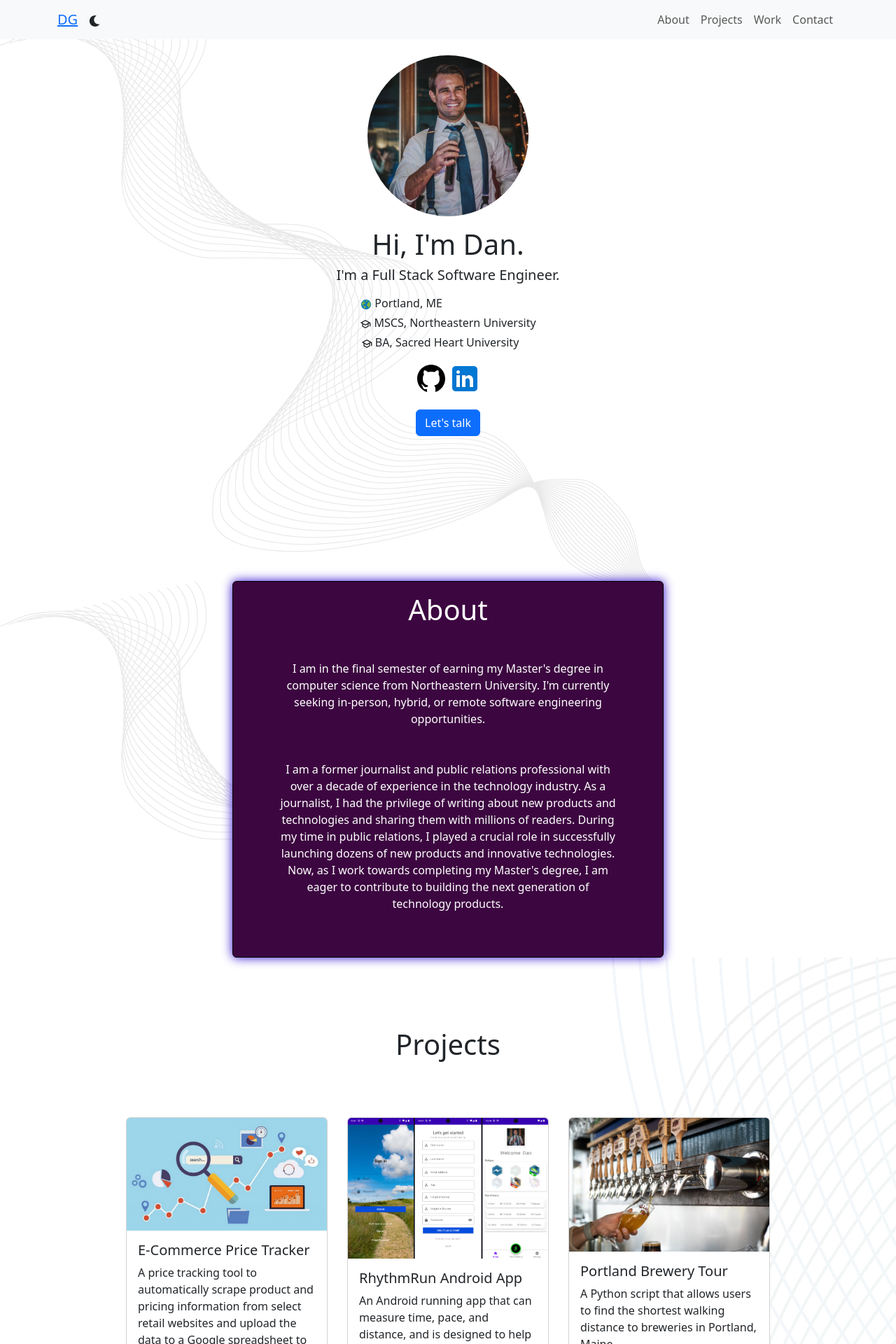
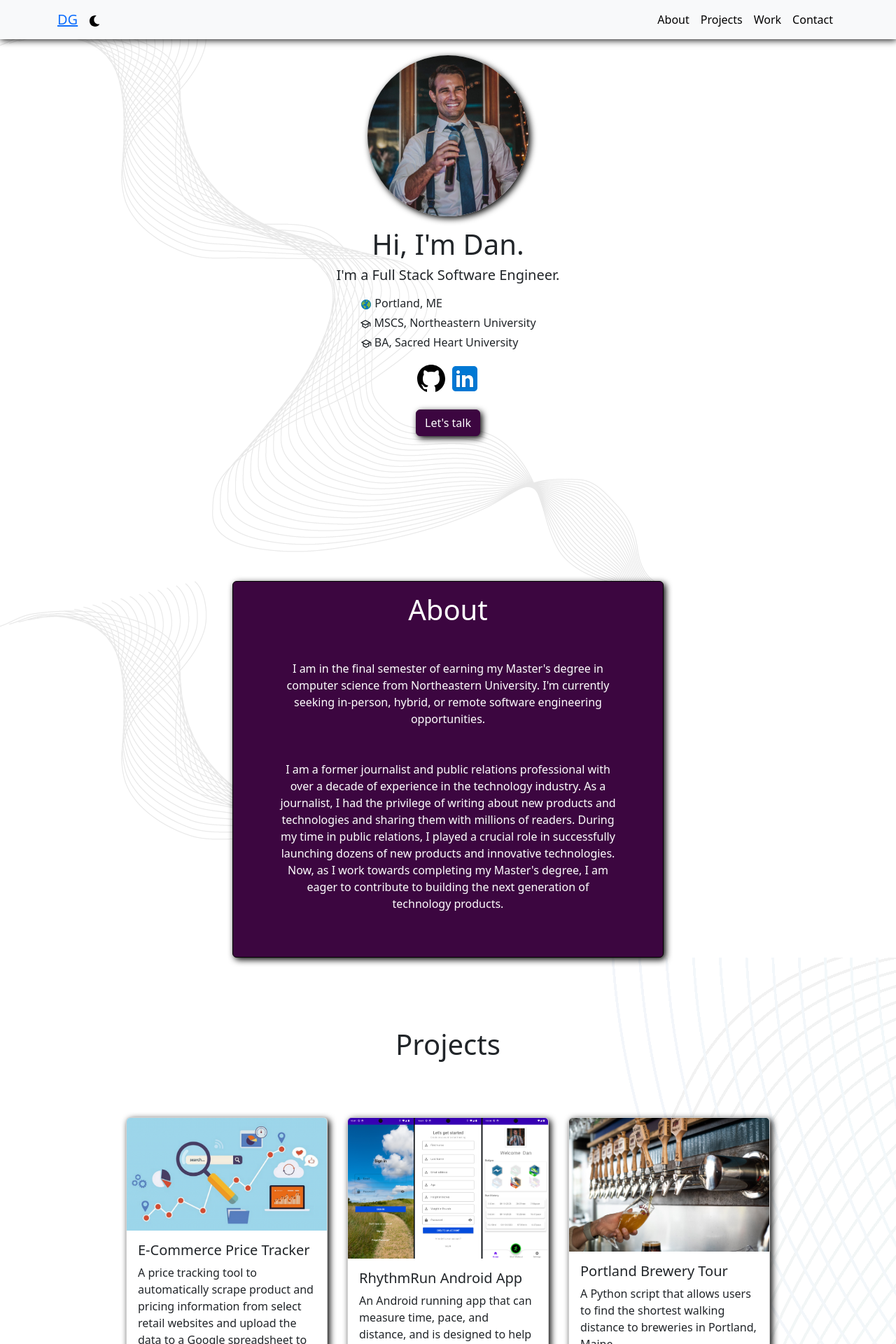
Before and after one commit to DanGraziano/PersonalWebsite, a React (Create React App) app: page / in a window 1280 px wide. Shown: the top 1920 px of the page at 70% size. Built offline with nearby package versions, Linux system fonts and the light colour scheme; some icons are missing.

Commit message:
Add box shadows for light and dark modes

```diff
--- a/src/components/about/About.css
+++ b/src/components/about/About.css
@@ -10,8 +10,6 @@
   background-attachment: fixed;
 }
 
-
-
 .card-style {
     display: flex;
     flex-direction: column;
@@ -19,6 +17,10 @@
     border: 1px solid black !important;
     background-color: #3c0640 !important;
     color: white !important;
-    border-radius: 5%;
-    box-shadow: 0px 0px 15px rgb(42, 6, 205);
+    box-shadow: 3px 3px 10px rgb(0, 0, 0);
 }
+
+.dark-theme .card-style {
+  box-shadow: 3px 3px 15px rgb(42, 6, 205);
+
+}
--- a/src/components/contact/Contact.css
+++ b/src/components/contact/Contact.css
@@ -16,3 +16,24 @@
     padding-top: 100px;
     padding-bottom: 100px;
   }
+
+  .reach-out-button {
+    cursor: pointer;
+    background-color: #3c0640 !important;
+    border: 1px solid #3c0640 !important;
+    box-shadow: 3px 3px 10px rgb(0, 0, 0);
+}
+
+.dark-theme .reach-out-button {
+    background-color: #3c0640 !important;
+    border: 1px solid #3c0640 !important;
+    box-shadow: 3px 3px 10px rgb(42, 6, 205);
+}
+
+#formName, #formBasicEmail, #formMessage {
+  box-shadow: 3px 3px 5px rgb(0, 0, 0) !important;
+}
+
+.dark-theme #formName, .dark-theme #formBasicEmail, .dark-theme #formMessage {
+  box-shadow: 3px 3px 10px rgb(42, 6, 205) !important;
+}
--- a/src/components/contact/Contact.jsx
+++ b/src/components/contact/Contact.jsx
@@ -25,7 +25,7 @@ export default function Contact({ darkMode }) {
 
                         <Form.Group className="mb-3" controlId="formName">
                             <Form.Label>Name</Form.Label>
-                            <Form.Control type="text" name="firstName" placeholder="Enter your name" required value={FormData.firstName} />
+                            <Form.Control type="text" name="name" placeholder="Enter your name" required value={FormData.firstName} />
                         </Form.Group>
 
                     <Form.Group className="mb-3" controlId="formBasicEmail">
@@ -39,7 +39,7 @@ export default function Contact({ darkMode }) {
                         </Form.Group>
 
                     <div className="d-grid gap-2 mt-4">
-                        <button className="btn btn-primary" type="submit" >Reach out</button>
+                        <button className="btn btn-primary reach-out-button" type="submit" >Reach out</button>
                     </div>
 
                     </Form>
--- a/src/components/hero/Hero.css
+++ b/src/components/hero/Hero.css
@@ -24,7 +24,7 @@
 }
 
 .school {
-    margin-right: 23px;
+    margin-right: 25px;
 }
 
 .image-column {
@@ -37,6 +37,15 @@
 
 .reach-out-button {
     cursor: pointer;
+    background-color: #3c0640 !important;
+    border: 1px solid #3c0640 !important;
+    box-shadow: 3px 3px 10px rgb(0, 0, 0);
+}
+
+.dark-theme .reach-out-button {
+    background-color: #3c0640 !important;
+    border: 1px solid #3c0640 !important;
+    box-shadow: 3px 3px 10px rgb(42, 6, 205);
 }
 
 .sub-hed-text, .hello-text {
@@ -76,3 +85,11 @@
         transform: translateY(-10px);
     }
 }
+
+.hero-image {
+    box-shadow: 3px 3px 10px rgb(0, 0, 0);
+}
+
+.dark-theme .hero-image {
+    box-shadow: 3px 3px 10px rgb(42, 6, 205);
+}
--- a/src/components/hero/Hero.jsx
+++ b/src/components/hero/Hero.jsx
@@ -33,7 +33,7 @@ export default function Hero({ darkMode }) {
                 <Row className="justify-content-center align-items-center">
 
                     <Col className="text-center image-column mb-3">
-                        <img src={Logo} height={230} width={230} alt="Dan Graziano" className="rounded-circle" />
+                        <img src={Logo} height={230} width={230} alt="Dan Graziano" className="rounded-circle hero-image" />
                     </Col>
                 </Row>
 
--- a/src/components/nav/Navbar.css
+++ b/src/components/nav/Navbar.css
@@ -1,3 +1,25 @@
 .nav-link {
     cursor: pointer;
+    color:rgb(0, 0, 0) !important;
 }
+
+.dark-theme .nav-link {
+    color:rgb(255, 255, 255) !important;
+}
+
+.navbar {
+    box-shadow: .5px .5px 10px rgb(0, 0, 0);
+}
+
+
+.dark-theme .navbar {
+    box-shadow: .5px .5px 10px rgb(42, 6, 205);
+}
+
+.dark-theme .nav-link:hover {
+    color: rgb(237, 229, 0) !important;
+}
+
+.nav-link:hover {
+    font-weight: bolder;
+}
--- a/src/components/projects/Projects.css
+++ b/src/components/projects/Projects.css
@@ -14,3 +14,11 @@
     padding-top: 100px;
     padding-bottom: 100px;
   }
+
+.project-card {
+  box-shadow: 3px 3px 10px rgb(0, 0, 0);
+}
+
+.dark-theme .project-card {
+  box-shadow: 3px 3px 10px rgb(42, 6, 205);
+}
--- a/src/components/projects/Projects.jsx
+++ b/src/components/projects/Projects.jsx
@@ -25,7 +25,7 @@ export default function Projects({ darkMode }) {
             <Row className="justify-content-center mt-5 gx-2 gy-4">
                 {projectsData.map((project) => (
                     <Col xs={12} sm={6} lg={3} className="d-flex justify-content-center">
-                        <Card style={{ width: '18rem' }}>
+                        <Card style={{ width: '18rem' }} className="project-card">
                             <Card.Img variant="top" src={project.imageUrl} />
                             <Card.Body>
                                 <Card.Title>{project.title}</Card.Title>
--- a/src/components/work/Work.css
+++ b/src/components/work/Work.css
@@ -14,6 +14,7 @@
 
 .vertical-timeline::before {
     background: black !important;
+    box-shadow: 3px 3px 8px rgb(0, 0, 0);
 }
 
 .icon-container {
@@ -44,6 +45,8 @@
     background-color: transparent !important;
 }
 
+
 .dark-theme .vertical-timeline::before {
-    background: #fff !important; /* Or any color you want for dark mode */
+    background: white !important; /* Or any color you want for dark mode */
+    box-shadow: 5px 3px 8px rgb(42, 6, 205);
 }
--- a/src/components/work/Work.jsx
+++ b/src/components/work/Work.jsx
@@ -8,8 +8,10 @@ import { Element } from 'react-scroll';
 
 export default function Work({ darkMode }) {
     let darkClassName = '';
+    let boxShadow = "3px 3px 10px rgb(0, 0, 0)";
     if (darkMode) {
       darkClassName += 'dark-theme';
+      boxShadow = "3px 3px 10px rgb(42, 6, 205)";
     }
 
     return (
@@ -25,9 +27,11 @@ export default function Work({ darkMode }) {
                 {experiences.map((exp) => {
                     return (
                         <VerticalTimelineElement
+                        className="custom-card-class"
                             contentStyle={{
                                 background: "#3c0640",
                                 color: "#fff",
+                                boxShadow: boxShadow,
                             }}
                             contentArrowStyle={{ borderRight: '10px solid  rgb(33, 150, 243)' }}
                             date={exp.date}
```
